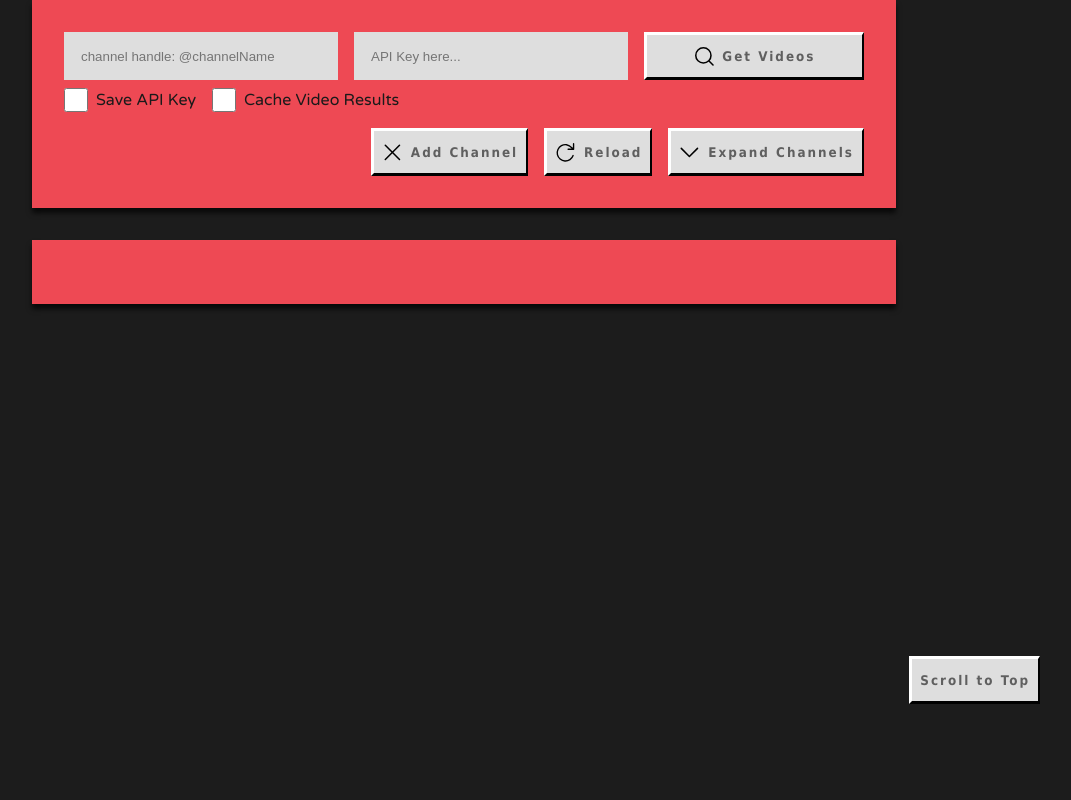
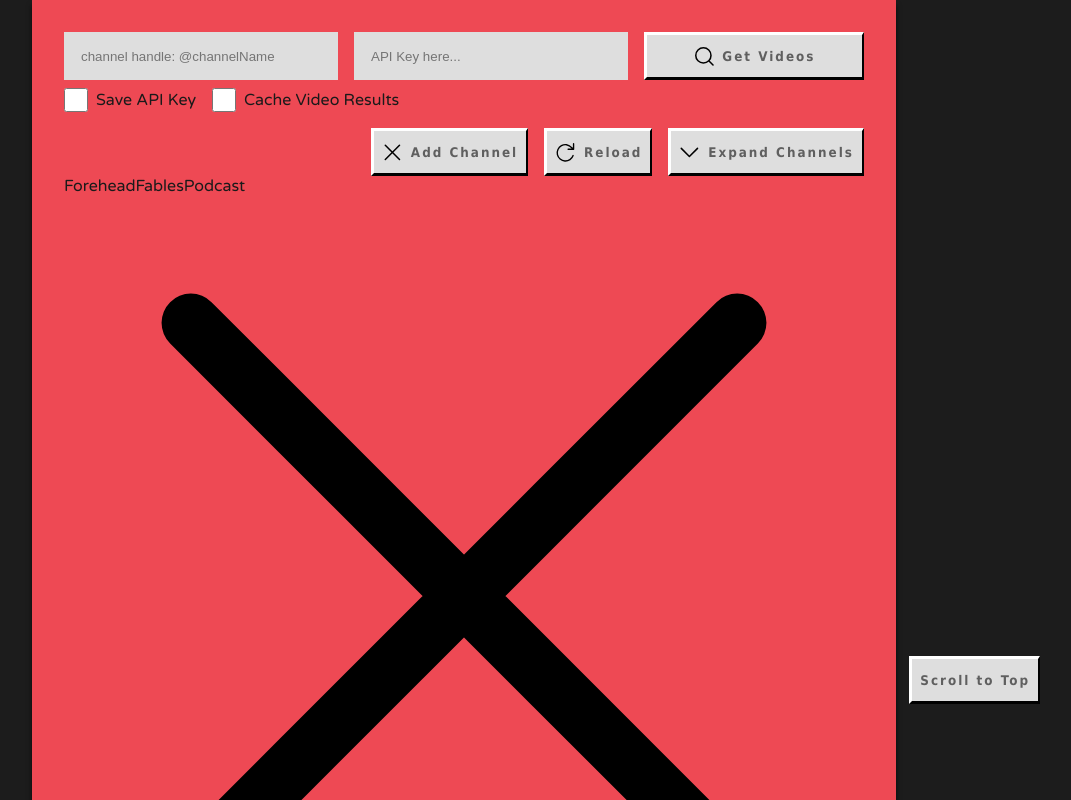
Before and after one commit to Liam-00/ListerForYoutube, a React app: page / in a window 1280 px wide. Shown: the top 800 px of the page, without its empty margins (176-1247 px from the left). Built offline with nearby package versions, Linux system fonts and the light colour scheme.

Commit message:
add logic for toggle channel list

```diff
--- a/src/index.jsx
+++ b/src/index.jsx
@@ -85,6 +85,9 @@ const App = () => {
         }
     )
 
+    const [showChannelList, setShowChannelList] = React.useState(true)
+    const refChannelList = React.useRef(null)
+
 
     //HANDLERS
     const handleFormChange = (e) => {
@@ -122,6 +125,15 @@ const App = () => {
         window.scrollTo( {top: 0, left: 0, behavior: "instant"} )
     }
 
+    const handleToggleChannelList = () => {
+        showChannelList ?
+            refChannelList.current.classList.add("channel_list_hidden")
+            :
+            refChannelList.current.classList.remove("channel_list_hidden")
+
+            setShowChannelList(!showChannelList)
+    }
+
     //SCROLL POSITION HANDLING
     React.useEffect (() => {
 
@@ -153,9 +165,16 @@ const App = () => {
                             <button className='button'>
                                 <svg viewBox='0 0 48 48'><use href="/icons/icon_map.svg#i_reload"></use></svg>Reload
                             </button>
-                            <button className='button'>
+                            <button className='button' onClick={handleToggleChannelList}>
                                 <svg viewBox='0 0 48 48'><use href="/icons/icon_map.svg#i_chevron"></use></svg>Expand Channels
                             </button>
+
+                    </div>
+                    <div className='channel_list' ref={refChannelList}>
+                        <div className='channel_item'>
+                            ForeheadFablesPodcast
+                            <svg viewBox='0 0 48 48'><use href="/icons/icon_map.svg#i_close"></use></svg>
+                        </div>
 
                     </div>
             </section>
```
